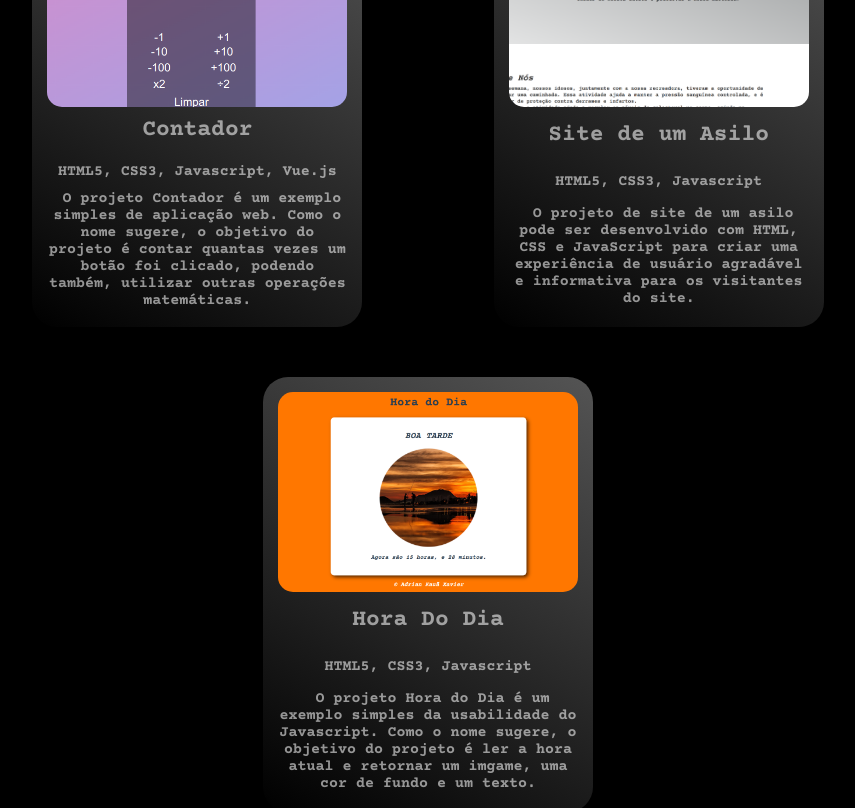
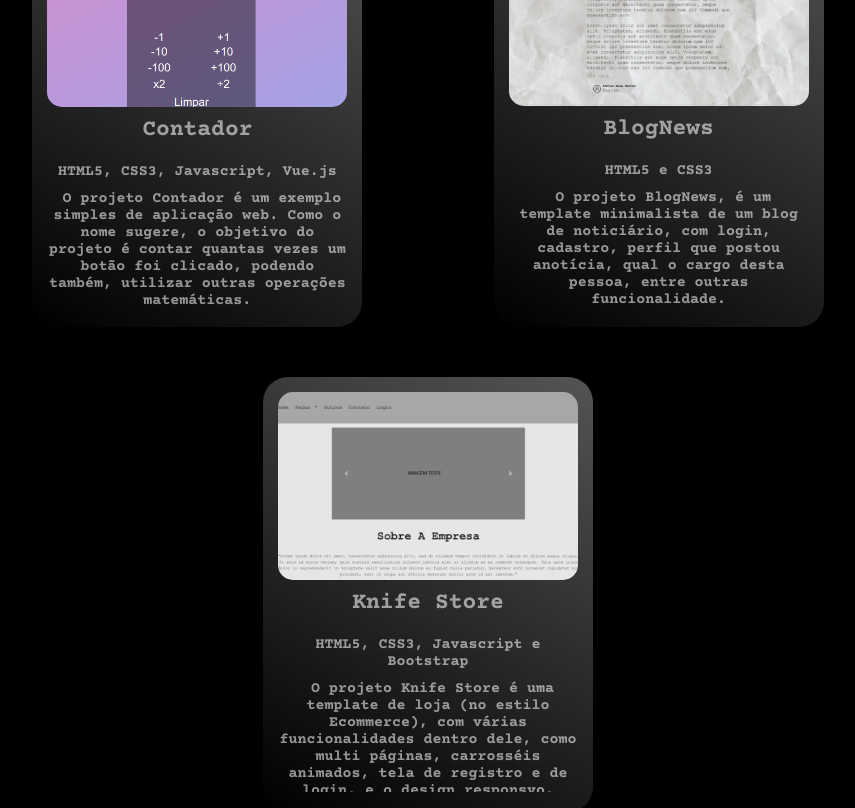
Before and after one commit to Adrian-kx/Portifolio, a Vue app: page / in a window 1280 px wide. Shown: the part 2640-3448 px from the top of the page, without its empty margins (212-1067 px from the left). Built offline with nearby package versions, Linux system fonts and the light colour scheme.

Commit message:
new file:   src/assets/blogIMG.png 	new file:   src/assets/knifeStore.png 	modified:   src/components/sub_components/SectionProjetos.vue

```diff
--- a/src/components/sub_components/SectionProjetos.vue
+++ b/src/components/sub_components/SectionProjetos.vue
@@ -4,7 +4,7 @@
         <h1>Projetos</h1>
         <hr>
         <div class="Project_itens">
-            <a href="/qrcode" class="projects_iten_box">
+            <a target="_blank" href="https://qrcode-gules.vercel.app/" class="projects_iten_box">
                 <img src="./../../assets/qrcode.png" alt="">
                 <h3>Gerador de QRCode</h3>
                 <h5>HTML5, CSS3, Javascript, Vue.js, QRious</h5>
@@ -22,7 +22,7 @@
                     solicitações de orçamento.
                 </p>
             </a>
-            <a href="/contador" class="projects_iten_box">
+            <a target="_blank" href="https://counter-design-ejhf.vercel.app/" class="projects_iten_box">
                 <img src="./../../assets/contador.png" alt="">
                 <h3>Contador</h3>
                 <h5>HTML5, CSS3, Javascript, Vue.js</h5>
@@ -32,21 +32,20 @@
 
                 </p>
             </a>
-            <a target="_blank" href="/SiteAsilo" class="projects_iten_box">
-                <img src="./../../assets/asilo_site.png" alt="">
-                <h3>Site de um Asilo</h3>
-                <h5>HTML5, CSS3, Javascript</h5>
-                <p>&nbsp;O projeto de site de um asilo pode ser desenvolvido com HTML, CSS e JavaScript para criar uma
-                    experiência de usuário agradável e informativa para os visitantes do site.
+            <a target="_blank" href="https://blog-two-mu-50.vercel.app/" class="projects_iten_box">
+                <img src="./../../assets/blogIMG.png" alt="">
+                <h3>BlogNews</h3>
+                <h5>HTML5 e CSS3</h5>
+                <p>&nbsp;O projeto BlogNews, é um template minimalista de um blog de noticiário, com login, cadastro, perfil
+                    que postou anotícia, qual o cargo desta pessoa, entre outras funcionalidade.
                 </p>
             </a>
-            <a href="/horadodia" class="projects_iten_box">
-                <img src="./../../assets/horadodia.png" alt="">
-                <h3>Hora Do Dia</h3>
-                <h5>HTML5, CSS3, Javascript</h5>
-                <p>&nbsp;O projeto Hora do Dia é um exemplo simples da usabilidade do Javascript.
-                    Como o nome sugere, o objetivo do projeto é ler a hora atual e retornar um imgame, uma cor de fundo e um
-                    texto.
+            <a target="_blank" href="https://knife-loja.vercel.app/" class="projects_iten_box">
+                <img src="./../../assets/knifeStore.png" alt="">
+                <h3>Knife Store</h3>
+                <h5>HTML5, CSS3, Javascript e Bootstrap</h5>
+                <p>&nbsp;O projeto Knife Store é uma template de loja (no estilo Ecommerce), com várias funcionalidades
+                    dentro dele, como multi páginas, carrosséis animados, tela de registro e de login, e o design responsvo.
 
                 </p>
             </a>
@@ -64,7 +63,7 @@
     flex-direction: column;
     align-items: center;
     color: var(--text);
-    margin: 50px auto 0px auto ;
+    margin: 50px auto 0px auto;
 }
 
 #projetos hr {
@@ -157,8 +156,9 @@
     #projetos .projects_iten_box {
         margin: 10px;
     }
+
     #projetos hr {
-    width: 90%;
-}
+        width: 90%;
+    }
 }
 </style>
```
Also changed, not shown: src/assets/blogIMG.png (added), src/assets/knifeStore.png (added).
